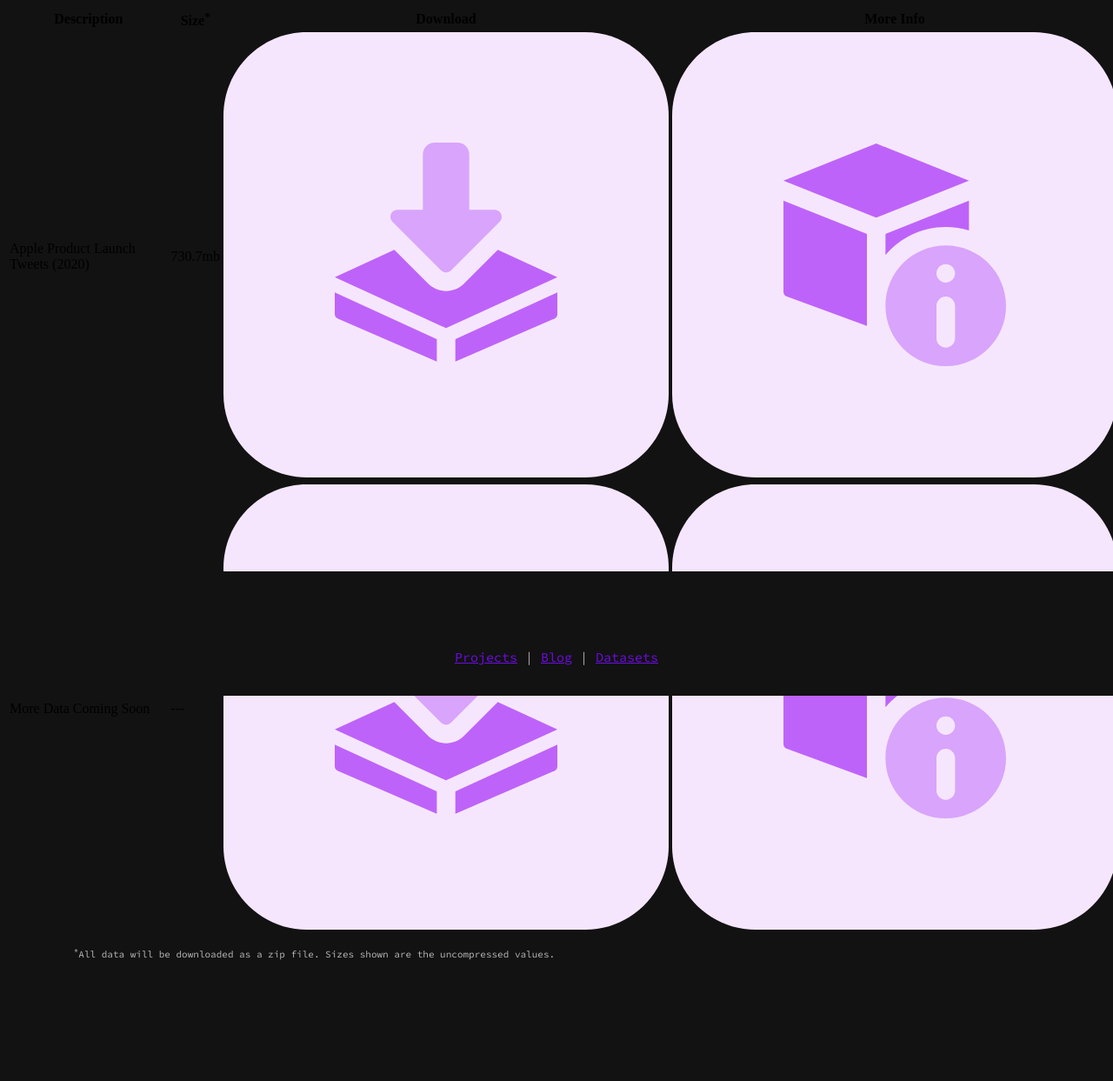
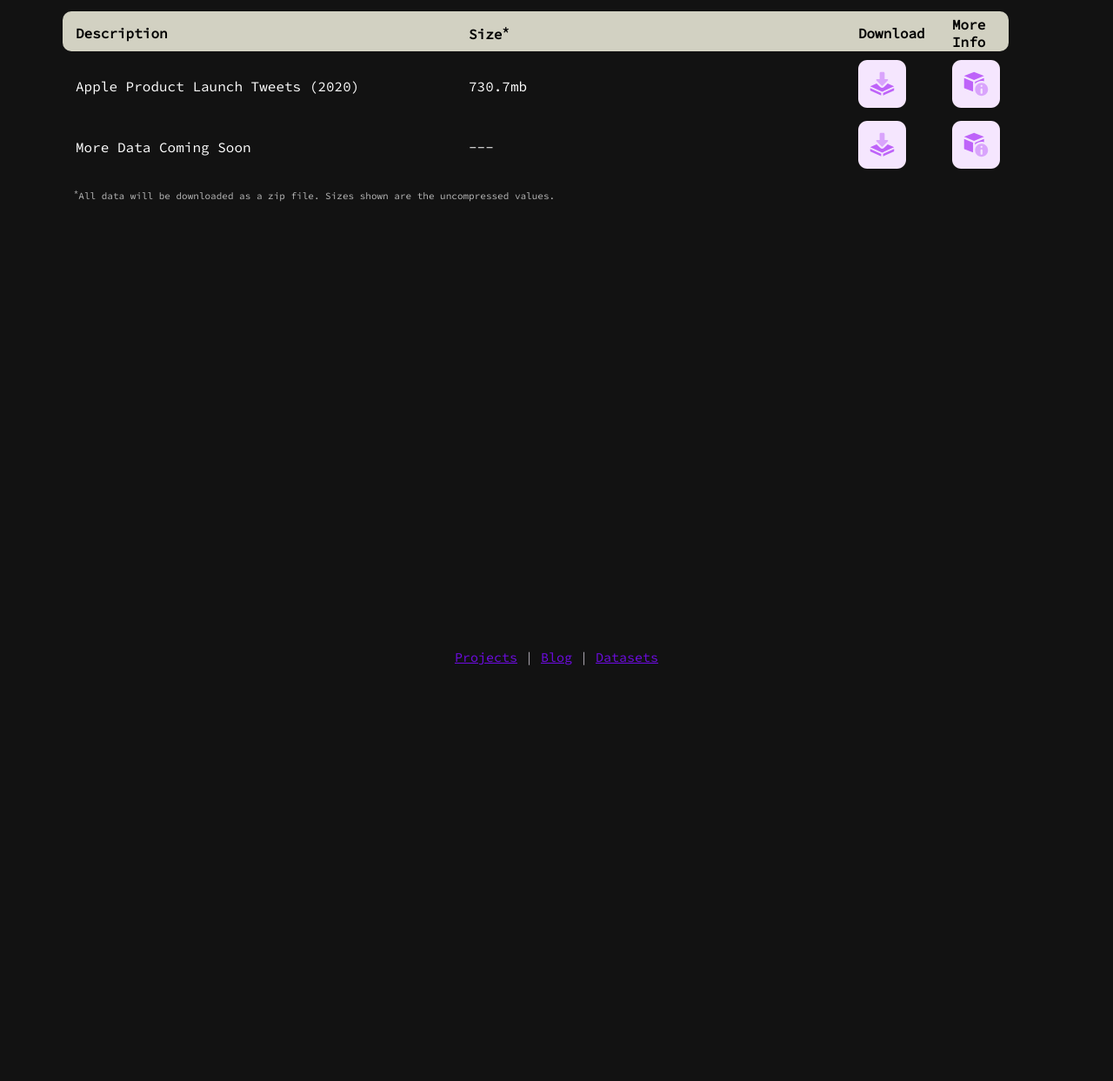
Before and after one commit to brenfrrs/personalsite, a Flask app: page /datasets in a window 1280 px wide. Shown: the whole page at 87% size. After the commit the page ends 765 px from the top, so only its background shows below. Run offline with Flask 2, Linux system fonts and the light colour scheme; some libraries are stand-ins or nearby versions.

Commit message:
added styles for datasets section.

```diff
--- a/static/section_styles.css
+++ b/static/section_styles.css
@@ -1,5 +1,6 @@
 @import url('https://fonts.googleapis.com/css?family=Source+Code+Pro');
 
+@import url('https://fonts.googleapis.com/css2?family=Source+Code+Pro:ital,wght@1,600&display=swap');
 
 html {
     scroll-behavior: smooth;
@@ -51,16 +52,100 @@
     color : #6f0be4;
 }
 
-/* ------------------------------------- */
 
-/* ----- header styles -----*/
+/* ----- dataset container styles -----*/
 
-.page_header {
-    text-align: center;
-    background-color:rgb(166, 166, 166);
-    font-size: 30px;
-    color: white;
+.downloads_table {
+  margin-left: 5%;
+  margin-right: 5%;
+  font-family:'Source Code Pro';
+  width: 85%;
+  border-collapse: separate;
+  border-spacing: 0 5px;
+  color: white;
+
+}
+
+.downloads_table th, td {
+  width: 45%;
+  padding-left: 15px;
+  padding-right: 10px;
+  padding-top:5px;
+
+
+}
+
+.download_table_img {
+  height: 55px;
+  width: 55px;
+}
+
+.more_info_img {
+  height: 55px;
+  width: 55px;
 }
 
 
+#left_head_corner {
+  border-top-left-radius: 10px;
+  border-bottom-left-radius: 10px;
+}
+
+#right_head_corner {
+  border-bottom-right-radius: 10px;
+  border-top-right-radius: 10px;
+
+}
+
+
+#col_names {
+  text-align: left;
+  background-color: #d2d1c2;
+  color: black;
+}
+
+.hidden {
+  background-color: #121212;
+  padding-bottom: 10px;
+
+}
+
+.data_info {
+    color:#93ff67;
+    font-family: 'Source Code Pro', monospace;
+
+}
+
+
+img.more_info_img:hover {
+  border-top-left-radius: 10px;
+  border-bottom-left-radius: 10px;
+  border-bottom-right-radius: 10px;
+  border-top-right-radius: 10px;
+  box-shadow: 0 0 25px #be63f9;
+  cursor: pointer;
+}
+
+
+img.download_table_img:hover {
+  border-top-left-radius: 10px;
+  border-bottom-left-radius: 10px;
+  border-bottom-right-radius: 10px;
+  border-top-right-radius: 10px;
+  box-shadow: 0 0 25px green;
+  cursor: pointer;
+}
+
+/* ----Styles for rounded corners if background color is changed.---- */
+
+td:first-child {
+    border-top-left-radius: 15px;
+    border-bottom-left-radius: 15px;
+}
+td:last-child {
+    border-bottom-right-radius: 15px;
+    border-top-right-radius: 15px;
+}
+
+/* ------------------------------------------------------------------ */
 /* ------------------------------------- */
```
